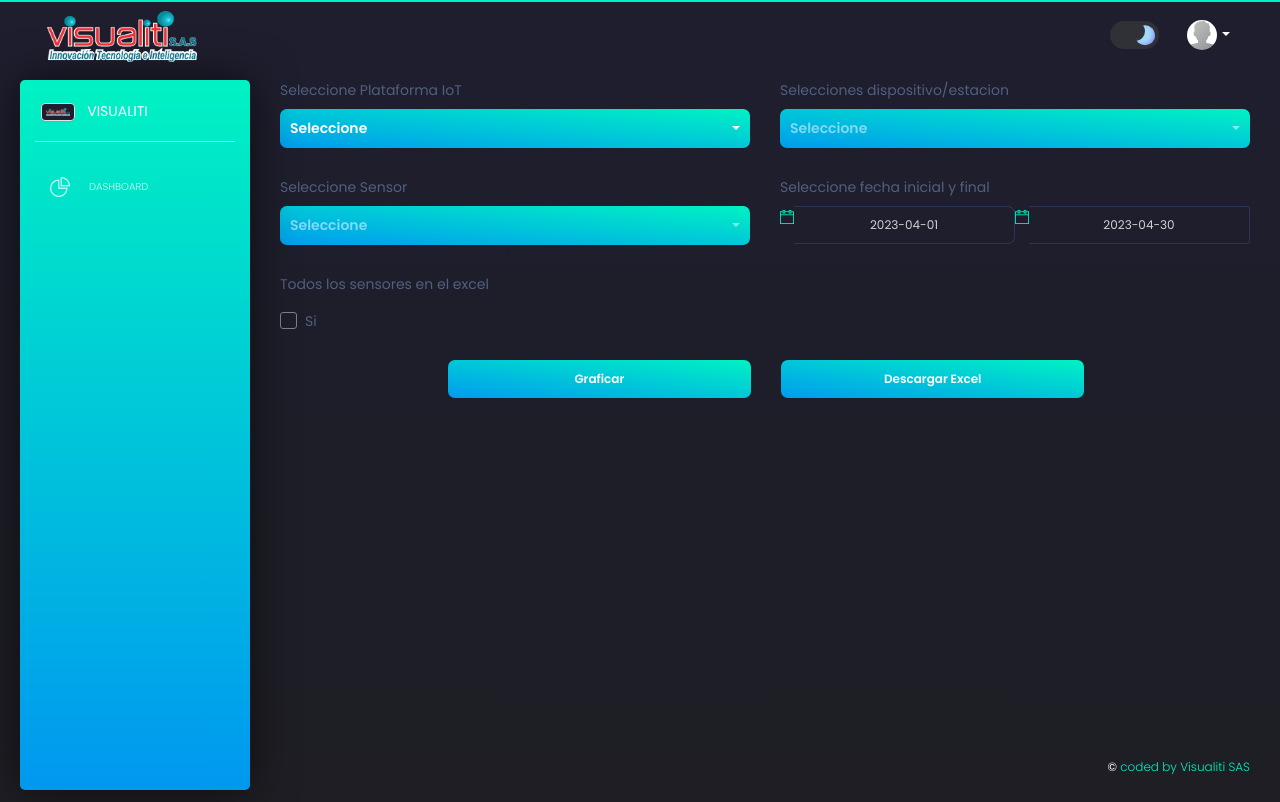
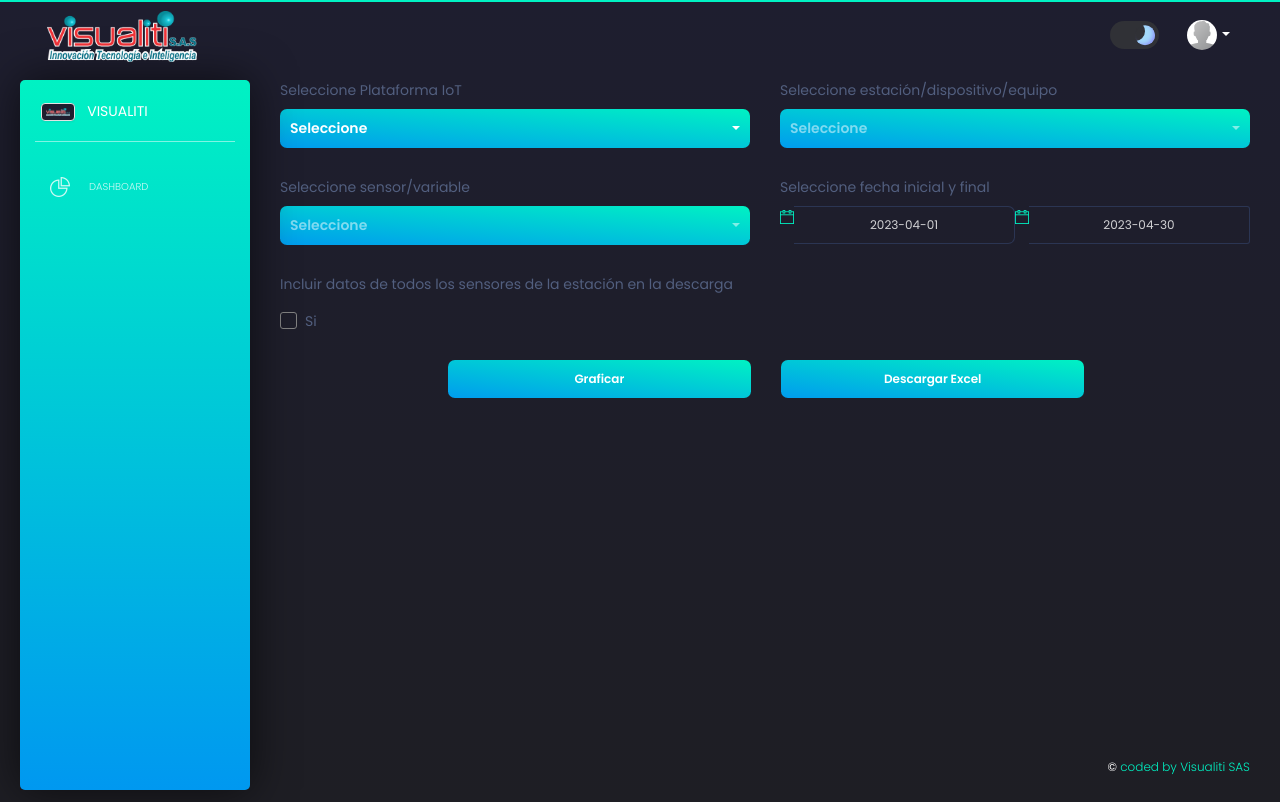
Before and after one commit to yulianiandrea12/Hope-harbor, a Django app: template apps/templates/home/index.html in a window 1280 px wide. Run offline with Django 3.2, Linux system fonts and the light colour scheme; the template is opened without the code that fills it: values that come from a table or form of the project are taken from there, others are empty; some libraries are stand-ins or nearby versions.

Commit message:
Changes Fix Excel

```diff
--- a/apps/templates/home/index.html
+++ b/apps/templates/home/index.html
@@ -43,7 +43,7 @@
             <div class="col-lg-6">
                 <div class="mb-4">
                     <div class="form-group">
-                        <label>Selecciones dispositivo/estacion</label>
+                        <label>Seleccione estación/dispositivo/equipo</label>
                         <select id="id_dispositivo" class="form-control selectpicker" data-live-search="true" data-style="btn-success" name="state">
                             <option selected disabled value="0">Seleccione</option>
                         </select>
@@ -56,7 +56,7 @@
             <div class="col-lg-6">
                 <div class="mb-4">
                     <div class="form-group">
-                        <label>Seleccione Sensor</label>
+                        <label>Seleccione sensor/variable</label>
                         <select id="id_sensor" class="form-control selectpicker" data-live-search="true" data-style="btn-success" name="state">
                             <option selected disabled value="0">Seleccione</option>
                         </select>
@@ -85,7 +85,7 @@
             <div class="col-lg-6">
                 <div class="mb-4">
                     <div class="form-group">
-                        <label>Todos los sensores en el excel </label>
+                        <label>Incluir datos de todos los sensores de la estación en la descarga </label>
                         <div class="form-check">
                             <label class="form-check-label">
                                 Si
```
Also changed, not shown: apps/home/views.py (+9 -5 lines).
